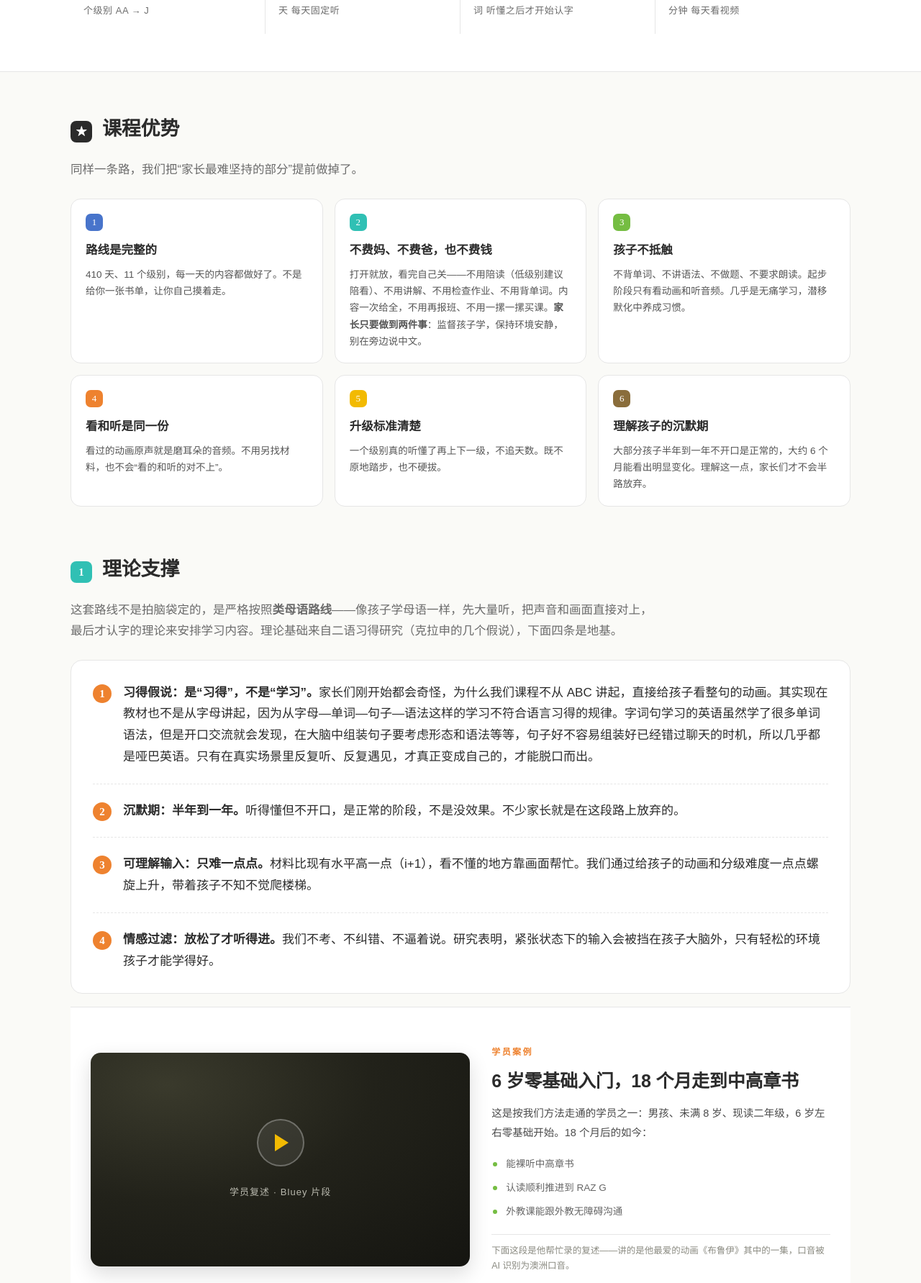
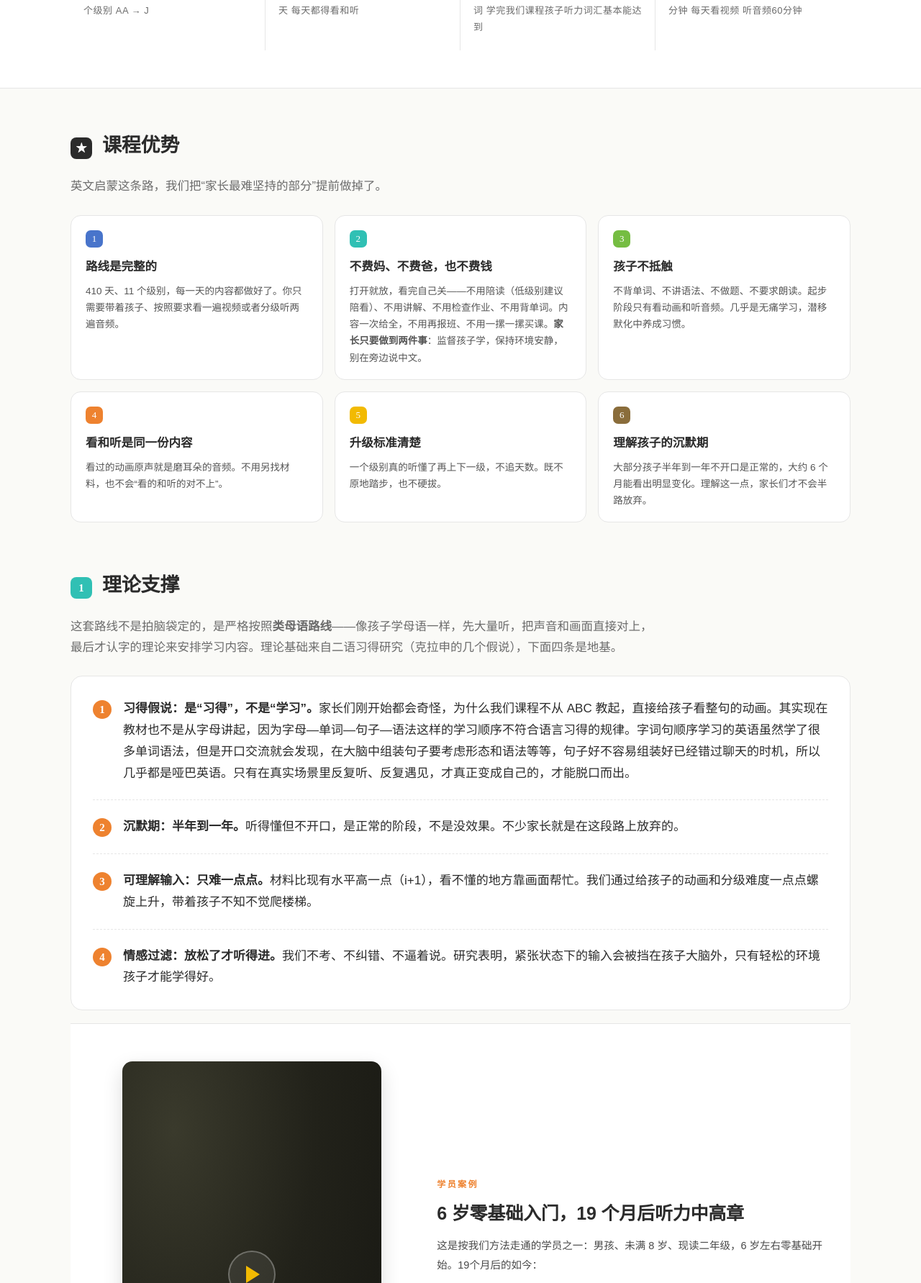
Before and after one commit to RANRAN20181215/yq-route, a plain HTML site: page index.html in a window 1280 px wide. Shown: the part 491-2274 px from the top of the page at 72% size. Drawn offline with Linux system fonts and the light colour scheme.

Commit message:
update index.html

```diff
--- a/index.html
+++ b/index.html
@@ -1,6 +1,5 @@
 <!DOCTYPE html>
-<html lang="zh-CN">
-<head>
+<html lang="zh-CN"><head>
 <meta charset="UTF-8">
 <meta name="viewport" content="width=device-width, initial-scale=1">
 <title>言蹊教育 · 一条 410 天让孩子英语听说自由的路线</title>
@@ -168,12 +167,14 @@ td.t{font-family:"Times New Roman",serif;font-weight:700;font-size:16px;color:va
 
 /* ---------- 成果 / 视频位 ---------- */
 .showcase{padding:52px 0;background:#fff;border-top:1px solid var(--line);border-bottom:1px solid var(--line);margin-top:10px}
-.showcase-in{display:grid;grid-template-columns:1.12fr 1fr;gap:30px;align-items:center}
-.vid{position:relative;border-radius:14px;overflow:hidden;aspect-ratio:16/9;
+.showcase-in{display:grid;grid-template-columns:0.9fr 1.1fr;gap:34px;align-items:center}
+.vid{position:relative;border-radius:14px;overflow:hidden;aspect-ratio:9/16;
+  width:100%;max-width:360px;margin:0 auto;
   background:radial-gradient(120% 120% at 20% 15%, #3A3A2C 0%, #22221A 45%, #141410 100%);
   box-shadow:0 10px 28px rgba(0,0,0,.14)}
 .vid video{width:100%;height:100%;object-fit:contain;display:none;background:#17170F}
 .vid.has-video video{display:block}
+.vid.has-video .vid-empty{display:none}
 .vid-empty{position:absolute;inset:0;display:flex;flex-direction:column;justify-content:center;
   align-items:center;text-align:center;padding:22px;gap:9px;color:#8E8E84}
 .vid-empty .play{width:66px;height:66px;border-radius:50%;border:2px solid rgba(255,255,255,.28);
@@ -281,15 +282,9 @@ body.editing [contenteditable="true"]:focus{background:#FFF0C2;box-shadow:inset
 }
 </style>
 </head>
-<body>
+<body class="">
 
-<div class="editbar" id="editbar">
-  <span class="hint">编辑模式：直接点文字修改，<b>只改字，不要删整块</b>。改完点保存，浏览器会下载一个新的 index.html。</span>
-  <span class="btns">
-    <button class="pri" id="btnSave">保存</button>
-    <button id="btnExit">退出</button>
-  </span>
-</div>
+
 
 <header class="hero">
   <div class="wrap">
@@ -299,9 +294,9 @@ body.editing [contenteditable="true"]:focus{background:#FFF0C2;box-shadow:inset
     <p class="sub">适合 <strong>5–9 岁</strong> 的孩子。遵循婴儿学母语的规律：先大量听，听懂了再开口，最后才认字。不背单词、不做题、不要求朗读。</p>
     <div class="stats">
       <div><b class="num">11</b><span>个级别 AA → J</span></div>
-      <div><b class="num">410</b><span>天 每天固定听</span></div>
-      <div><b class="num">3000</b><span>词 听懂之后才开始认字</span></div>
-      <div><b class="num">30</b><span>分钟 每天看视频</span></div>
+      <div><b class="num">410</b><span>天 每天都得看和听</span></div>
+      <div><b class="num">3000</b><span>词 学完我们课程孩子听力词汇基本能达到</span></div>
+      <div><b class="num">30</b><span>分钟 每天看视频 听音频60分钟</span></div>
     </div>
   </div>
 </header>
@@ -311,12 +306,12 @@ body.editing [contenteditable="true"]:focus{background:#FFF0C2;box-shadow:inset
   <!-- 课程优势 -->
   <section class="adv">
     <div class="sec-head"><div class="sec-no" style="background:#2B2B2B">★</div><h2>课程优势</h2></div>
-    <p class="lead">同样一条路，我们把“家长最难坚持的部分”提前做掉了。</p>
+    <p class="lead">英文启蒙这条路，我们把“家长最难坚持的部分”提前做掉了。</p>
     <div class="logic">
-      <div class="lc"><span class="k">1</span><h3>路线是完整的</h3><p>410 天、11 个级别，每一天的内容都做好了。不是给你一张书单，让你自己摸着走。</p></div>
+      <div class="lc"><span class="k">1</span><h3>路线是完整的</h3><p>410 天、11 个级别，每一天的内容都做好了。你只需要带着孩子、按照要求看一遍视频或者分级听两遍音频。</p></div>
       <div class="lc"><span class="k">2</span><h3>不费妈、不费爸，也不费钱</h3><p>打开就放，看完自己关——不用陪读（低级别建议陪看）、不用讲解、不用检查作业、不用背单词。内容一次给全，不用再报班、不用一摞一摞买课。<strong>家长只要做到两件事</strong>：监督孩子学，保持环境安静，别在旁边说中文。</p></div>
       <div class="lc"><span class="k">3</span><h3>孩子不抵触</h3><p>不背单词、不讲语法、不做题、不要求朗读。起步阶段只有看动画和听音频。几乎是无痛学习，潜移默化中养成习惯。</p></div>
-      <div class="lc"><span class="k">4</span><h3>看和听是同一份</h3><p>看过的动画原声就是磨耳朵的音频。不用另找材料，也不会“看的和听的对不上”。</p></div>
+      <div class="lc"><span class="k">4</span><h3>看和听是同一份内容</h3><p>看过的动画原声就是磨耳朵的音频。不用另找材料，也不会“看的和听的对不上”。</p></div>
       <div class="lc"><span class="k">5</span><h3>升级标准清楚</h3><p>一个级别真的听懂了再上下一级，不追天数。既不原地踏步，也不硬拔。</p></div>
       <div class="lc"><span class="k">6</span><h3>理解孩子的沉默期</h3><p>大部分孩子半年到一年不开口是正常的，大约 6 个月能看出明显变化。理解这一点，家长们才不会半路放弃。</p></div>
     </div>
@@ -327,7 +322,7 @@ body.editing [contenteditable="true"]:focus{background:#FFF0C2;box-shadow:inset
     <div class="sec-head"><div class="sec-no c1">1</div><h2>理论支撑</h2></div>
     <p class="lead">这套路线不是拍脑袋定的，是严格按照<strong>类母语路线</strong>——像孩子学母语一样，先大量听，把声音和画面直接对上，最后才认字的理论来安排学习内容。理论基础来自二语习得研究（克拉申的几个假说），下面四条是地基。</p>
     <ul class="thesis">
-      <li><b>1</b><span><strong>习得假说：是“习得”，不是“学习”。</strong>家长们刚开始都会奇怪，为什么我们课程不从 ABC 讲起，直接给孩子看整句的动画。其实现在教材也不是从字母讲起，因为从字母—单词—句子—语法这样的学习不符合语言习得的规律。字词句学习的英语虽然学了很多单词语法，但是开口交流就会发现，在大脑中组装句子要考虑形态和语法等等，句子好不容易组装好已经错过聊天的时机，所以几乎都是哑巴英语。只有在真实场景里反复听、反复遇见，才真正变成自己的，才能脱口而出。</span></li>
+      <li><b>1</b><span><strong>习得假说：是“习得”，不是“学习”。</strong>家长们刚开始都会奇怪，为什么我们课程不从 ABC 教起，直接给孩子看整句的动画。其实现在教材也不是从字母讲起，因为字母—单词—句子—语法这样的学习顺序不符合语言习得的规律。字词句顺序学习的英语虽然学了很多单词语法，但是开口交流就会发现，在大脑中组装句子要考虑形态和语法等等，句子好不容易组装好已经错过聊天的时机，所以几乎都是哑巴英语。只有在真实场景里反复听、反复遇见，才真正变成自己的，才能脱口而出。</span></li>
       <li><b>2</b><span><strong>沉默期：半年到一年。</strong>听得懂但不开口，是正常的阶段，不是没效果。不少家长就是在这段路上放弃的。</span></li>
       <li><b>3</b><span><strong>可理解输入：只难一点点。</strong>材料比现有水平高一点（i+1），看不懂的地方靠画面帮忙。我们通过给孩子的动画和分级难度一点点螺旋上升，带着孩子不知不觉爬楼梯。</span></li>
       <li><b>4</b><span><strong>情感过滤：放松了才听得进。</strong>我们不考、不纠错、不逼着说。研究表明，紧张状态下的输入会被挡在孩子大脑外，只有轻松的环境孩子才能学得好。</span></li>
@@ -339,7 +334,7 @@ body.editing [contenteditable="true"]:focus{background:#FFF0C2;box-shadow:inset
     <div class="wrap">
       <div class="showcase-in">
         <div class="vid" id="vidWrap">
-          <video id="storyVideo" controls playsinline preload="metadata" poster="story-poster.jpg">
+          <video id="storyVideo" controls="" playsinline="" preload="metadata" poster="story-poster.jpg">
             <source src="story.mp4" type="video/mp4">
           </video>
           <div class="vid-empty">
@@ -349,14 +344,14 @@ body.editing [contenteditable="true"]:focus{background:#FFF0C2;box-shadow:inset
         </div>
         <div class="showcase-text">
           <div class="k">学员案例</div>
-          <h2>6 岁零基础入门，18 个月走到中高章书</h2>
-          <p>这是按我们方法走通的学员之一：男孩、未满 8 岁、现读二年级，6 岁左右零基础开始。18 个月后的如今：</p>
+          <h2>6 岁零基础入门，19 个月后听力中高章</h2>
+          <p>这是按我们方法走通的学员之一：男孩、未满 8 岁、现读二年级，6 岁左右零基础开始。19个月后的如今：</p>
           <ul>
             <li>能裸听中高章书</li>
             <li>认读顺利推进到 RAZ G</li>
             <li>外教课能跟外教无障碍沟通</li>
           </ul>
-          <p class="vid-note">下面这段是他帮忙录的复述——讲的是他最爱的动画《布鲁伊》其中的一集，口音被 AI 识别为澳洲口音。</p>
+          <p class="vid-note">下面这段是他帮忙录的复述（3 分钟节选）——讲的是他最爱的动画《布鲁伊》其中的一集，口音被 AI 识别为澳洲口音。</p>
         </div>
       </div>
     </div>
@@ -413,7 +408,7 @@ body.editing [contenteditable="true"]:focus{background:#FFF0C2;box-shadow:inset
           <p>才开始学<strong>自然拼读</strong>，从最简单的 A 级别开始自主阅读。这时候的“认字”，是把早就会的声音对应到字形，不是从零硬记。在此之前，不要求朗读。</p>
         </div>
       </div>
-      <div class="note"><i>●</i><span>看的部分有上限——为了保护眼睛、节约时间，不需要额外多给孩子看视频；<strong>熏听不设上限，越多越好</strong>。</span></div>
+      <div class="note"><i><br></i></div>
     </div>
   </section>
 
@@ -460,7 +455,7 @@ body.editing [contenteditable="true"]:focus{background:#FFF0C2;box-shadow:inset
   <section>
     <div class="sec-head"><div class="sec-no c1">5</div><h2>常被问到的几件事</h2></div>
     <div class="faq">
-      <details open><summary>要不要背单词、默写？</summary><p>不需要。起步阶段不要求每个词都懂，抓住关键词就够——同一个词会在不同的片子里重复出现几十次，孩子自己会串起来。等到阅读阶段需要拼写时再单独处理。</p></details>
+      <details><summary>要不要背单词、默写？</summary><p>不需要。起步阶段不要求每个词都懂，抓住关键词就够——同一个词会在不同的片子里重复出现几十次，孩子自己会串起来。等到阅读阶段需要拼写时再单独处理。</p></details>
       <details><summary>多久能看到效果？</summary><p>大约 6 个月会有明显变化。但前面有半年到一年的沉默期：听得懂、不一定开口，这都是正常的。别在这段时间停下来。</p></details>
       <details><summary>要不要早点上外教？</summary><p>能听懂简单动画之后再上，性价比最高。听都听不懂的时候上外教，大部分时间花在猜。</p></details>
       <details><summary>几岁开始？</summary><p>5–9 岁是语言敏感期，越早开始越省力。但真正的分水岭不是年龄，是“每天有没有那 30 分钟”。五岁开始坚持一年，胜过三岁开始断断续续三年。</p></details>
@@ -484,6 +479,14 @@ addEventListener('beforeprint', function () {
 (function () {
   var on = /[?&]edit=1/.test(location.search);
   var bar = document.getElementById('editbar');
+  if (!bar) {
+    bar = document.createElement('div');
+    bar.className = 'editbar';
+    bar.id = 'editbar';
+    bar.innerHTML = '<span class="hint">编辑模式：直接点文字修改，<b>只改字，不要删整块</b>。改完点保存，浏览器会下载一个新文件。</span>' +
+      '<span class="btns"><button class="pri" id="btnSave">保存</button><button id="btnExit">退出</button></span>';
+    document.body.insertBefore(bar, document.body.firstChild);
+  }
   var zones = [document.querySelector('header'), document.querySelector('main'), document.querySelector('footer')];
   function setEditable(v) {
     zones.forEach(function (z) {
@@ -520,7 +523,7 @@ addEventListener('beforeprint', function () {
     a.click();
     a.remove();
     setTimeout(function () { URL.revokeObjectURL(a.href); }, 3000);
-    alert('已下载到「下载」文件夹。注意：保存只是下载文件，不会自动生效。请用它替换原来的 index.html 才会生效。');
+    alert('已下载到「下载」文件夹。注意：保存只是下载文件，不会自动生效。请把它移动到 D:\\OB\\ranran\\英语路线介绍\\ 并改名为 index.html 覆盖原文件。');
   });
 })();
 
@@ -534,5 +537,6 @@ addEventListener('beforeprint', function () {
 })();
 </script>
 
-</body>
-</html>
+
+
+</body></html>
```
